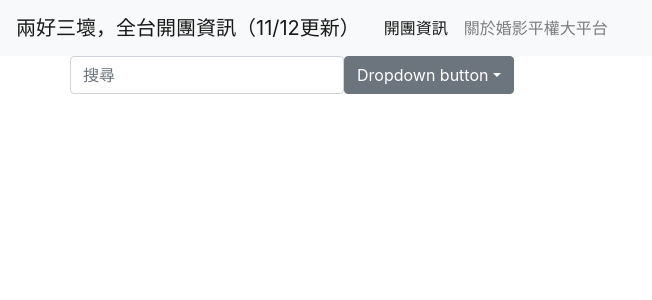
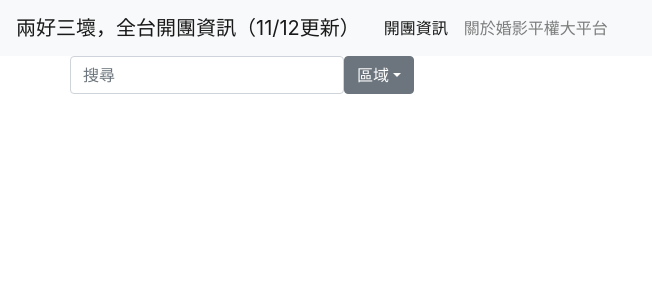
Before and after one commit to g0v/for-marriage-equality, a React app: page / in a window 1280 px wide. Shown: the top 300 px of the page, without its empty margins (0-652 px from the left). Built offline with nearby package versions, Linux system fonts and the light colour scheme.

Commit message:
Working selector.

```diff
--- a/src/App.tsx
+++ b/src/App.tsx
@@ -1,8 +1,9 @@
 import React, { Component } from 'react';
 import './App.css';
 import Gallery from './components/Gallery';
-import Canvass, { Area } from './canvass';
+import Canvass, { Area, getAreas } from './canvass';
 import Navbar from './components/Navbar';
+import Selector from './components/Selector';
 
 export interface Props {
   shifts: Array<Canvass>;
@@ -22,7 +23,6 @@ class App extends Component<Props, State> {
   }
   render() {
     const { shifts } = this.props;
-
     return (
       <div className="App">
         <Navbar />
@@ -31,16 +31,7 @@ class App extends Component<Props, State> {
             <div className="search">
               <input type="search" className="form-control" id="exampleInputEmail1" aria-describedby="emailHelp" placeholder="搜尋"></input>
             </div>
-            <div className="dropdown">
-              <button className="btn btn-secondary dropdown-toggle" type="button" id="dropdownMenuButton" data-toggle="dropdown" aria-haspopup="true" aria-expanded="false">
-                Dropdown button
-  </button>
-              <div className="dropdown-menu" aria-labelledby="dropdownMenuButton">
-                <a className="dropdown-item" href="#">Action</a>
-                <a className="dropdown-item" href="#">Another action</a>
-                <a className="dropdown-item" href="#">Something else here</a>
-              </div>
-            </div>
+            <Selector defaultTitle="區域" options={getAreas()} />
           </div>
         </div>
         <Gallery shifts={shifts} />
--- a/src/canvass.ts
+++ b/src/canvass.ts
@@ -18,7 +18,7 @@ function canvassType(raw: string): CanvassType {
 }
 
 export enum Area {
-    taipeiKeelung,
+    taipeiKeelung=1,
     taoyuanHsinchuMiaoli,
     taichungChanghuaNantou,
     yunlinChiayiTainan,
@@ -40,6 +40,29 @@ export function findArea(raw: string): Area {
         case "離島外海": return Area.outlyingIslands;
         default: return Area.none;
     }
+}
+
+export function getArea(a: Area): String {
+    switch(a) {
+        case Area.taipeiKeelung: return "北北基";
+        case Area.taoyuanHsinchuMiaoli: return "桃竹苗";
+        case Area.taichungChanghuaNantou: return "中彰投";
+        case Area.yunlinChiayiTainan: return "雲嘉南";
+        case Area.kaohsiungPingtung: return "高屏";
+        case Area.yilanHualienTaitung: return "宜花東";
+        case Area.outlyingIslands: return "離島外海";
+        default: return "無";
+    }
+}
+
+export function getAreas(): Array<String> {
+    let ids: Array<Area> = [];
+    for (const area in Area){
+      if (Number(area)) {
+        ids.push(Number(area));
+      }
+    }
+    return ids.map(getArea);
 }
 
 export default class Canvass {
@@ -79,15 +102,4 @@ export default class Canvass {
             default: return "無";
         }
     }
-    getArea(): String {
-        switch(this.area) {
-            case Area.taipeiKeelung: return "北北基";
-            case Area.taoyuanHsinchuMiaoli: return "桃竹苗";
-            case Area.taichungChanghuaNantou: return "中彰投";
-            case Area.yunlinChiayiTainan: return "雲嘉南";
-            case Area.kaohsiungPingtung: return "高屏";
-            case Area.yilanHualienTaitung: return "宜花東";
-            default: return "無";
-        }
-    }
 }
--- /dev/null
+++ b/src/components/Selector.tsx
@@ -0,0 +1,28 @@
+import React, { Component } from 'react';
+
+export interface Props {
+    defaultTitle: string;
+    options: Array<String>;
+}
+export default class Selector extends Component<Props> {
+    render() {
+        return (
+            <div className="dropdown">
+                <button
+                    className="btn btn-secondary dropdown-toggle"
+                    type="button" id="dropdownMenuButton"
+                    data-toggle="dropdown"
+                    aria-haspopup="true"
+                    aria-expanded="false"
+                >
+                    {this.props.defaultTitle}
+    </button>
+                <div className="dropdown-menu" aria-labelledby="dropdownMenuButton">
+                    {this.props.options.map((option, index) => {
+                        return <a className="dropdown-item" href="#" key={index+1}>{option}</a>
+                    })}
+                </div>
+            </div>
+        );
+    }
+}
```
